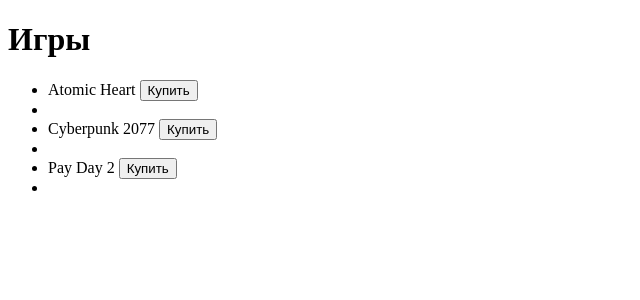
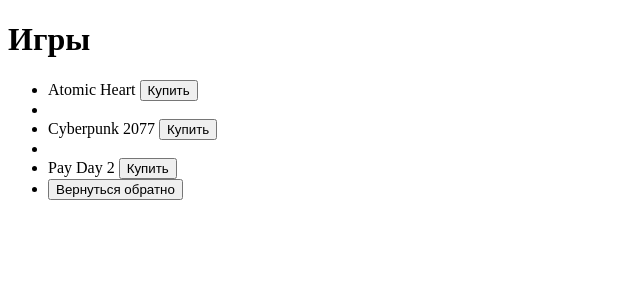
Before and after one commit to stigmataA/Django_HW3, a Django app: page /platform/games/ in a window 1280 px wide. Shown: the top 300 px of the page, without its empty margins (0-640 px from the left). Run offline with Django 5.2, Linux system fonts and the light colour scheme.

Commit message:
Update games.html

```diff
--- a/templates/third_task/games.html
+++ b/templates/third_task/games.html
@@ -13,5 +13,6 @@
             <button>Купить</button><li>
         <li>Pay Day 2
             <button>Купить</button><li>
+<a href="http://127.0.0.1:8000/platform/"><button>Вернуться обратно</button></a>
 </body>
 </html>
```
